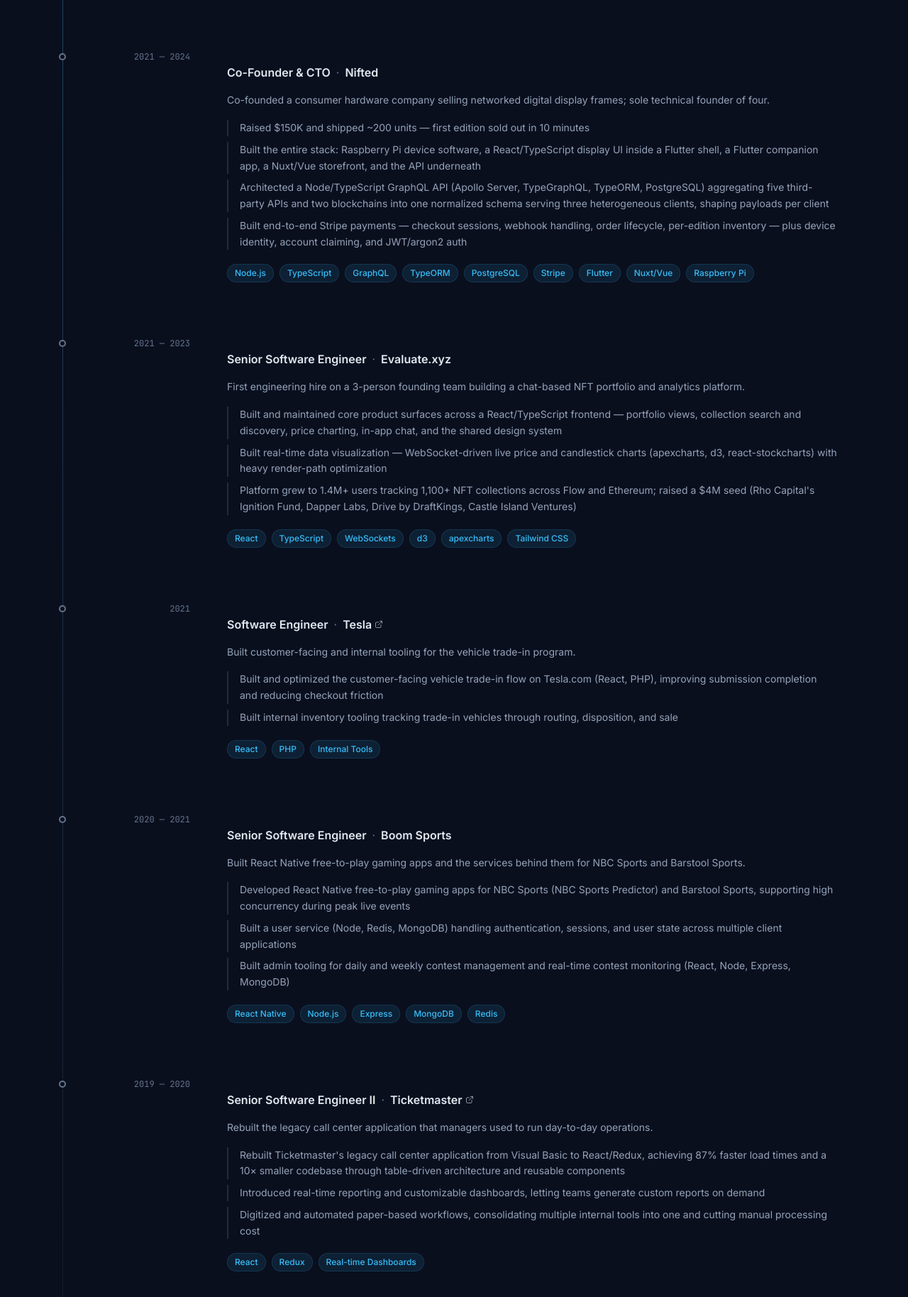
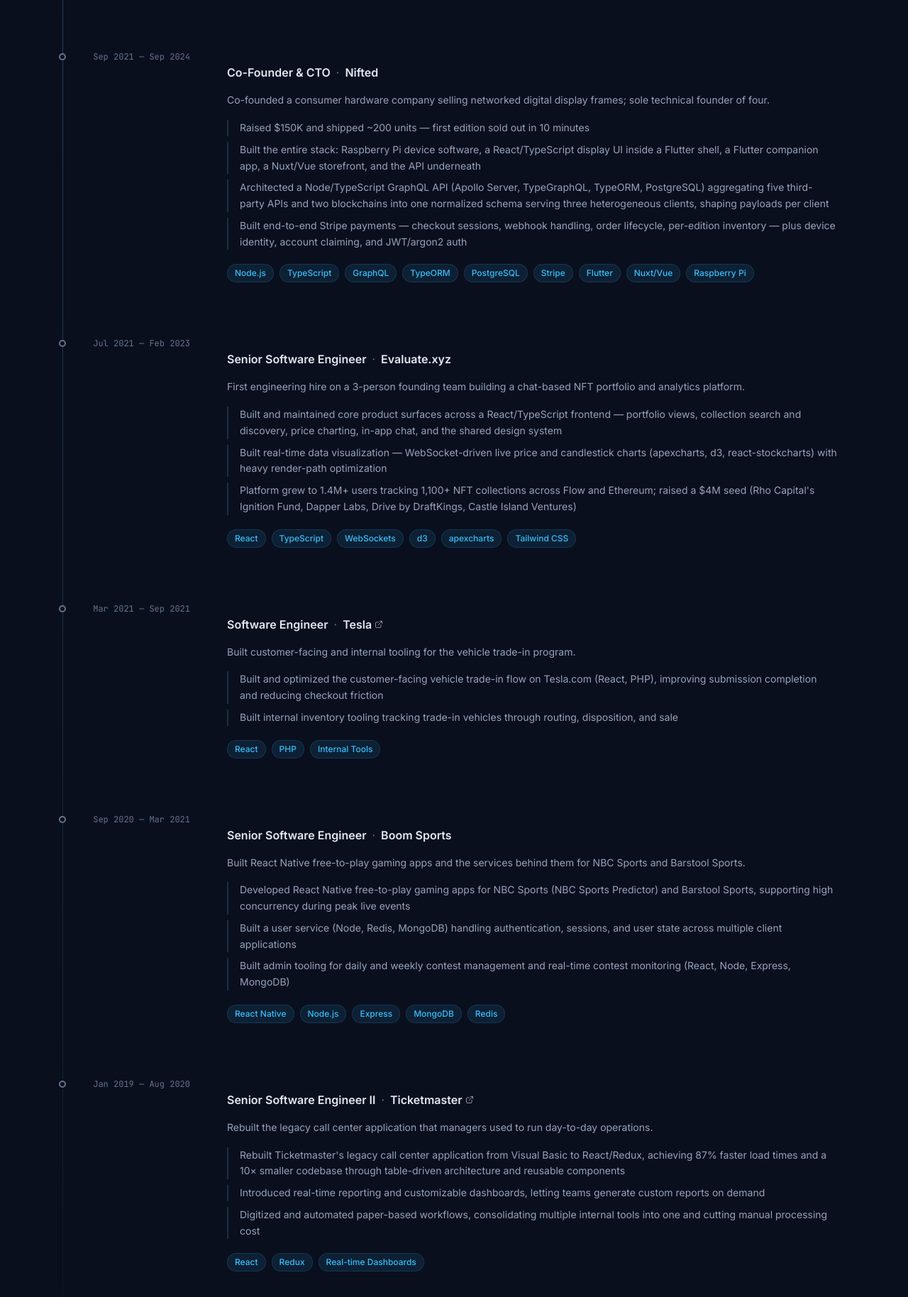
Before and after one commit to raymondflores/raymondflores.github.io, a Next.js app: page / in a window 1280 px wide. Shown: the part 1758-3586 px from the top of the page at 71% size. Built offline with nearby package versions, Linux system fonts and the light colour scheme.

Commit message:
chore: match experience jobs and dates to the 2026 resume
- Remove the Justuno role, which is not on the new resume
- Switch every period to the resume's month precision

```diff
--- a/components/experience.tsx
+++ b/components/experience.tsx
@@ -12,7 +12,7 @@
 
 const experiences: ExperienceItem[] = [
   {
-    period: "2023 — Present",
+    period: "Mar 2023 — Present",
     title: "Senior Software Engineer",
     company: "Caesars Sportsbook",
     companyUrl: "https://www.caesars.com/sportsbook-and-casino",
@@ -40,7 +40,7 @@
     ],
   },
   {
-    period: "2021 — 2024",
+    period: "Sep 2021 — Sep 2024",
     title: "Co-Founder & CTO",
     company: "Nifted",
     description:
@@ -64,7 +64,7 @@
     ],
   },
   {
-    period: "2021 — 2023",
+    period: "Jul 2021 — Feb 2023",
     title: "Senior Software Engineer",
     company: "Evaluate.xyz",
     description:
@@ -84,7 +84,7 @@
     ],
   },
   {
-    period: "2021",
+    period: "Mar 2021 — Sep 2021",
     title: "Software Engineer",
     company: "Tesla",
     companyUrl: "https://www.tesla.com",
@@ -97,7 +97,7 @@
     technologies: ["React", "PHP", "Internal Tools"],
   },
   {
-    period: "2020 — 2021",
+    period: "Sep 2020 — Mar 2021",
     title: "Senior Software Engineer",
     company: "Boom Sports",
     description:
@@ -110,7 +110,7 @@
     technologies: ["React Native", "Node.js", "Express", "MongoDB", "Redis"],
   },
   {
-    period: "2019 — 2020",
+    period: "Jan 2019 — Aug 2020",
     title: "Senior Software Engineer II",
     company: "Ticketmaster",
     companyUrl: "https://www.ticketmaster.com",
@@ -124,27 +124,7 @@
     technologies: ["React", "Redux", "Real-time Dashboards"],
   },
   {
-    period: "2018 — 2019",
-    title: "Senior Backend Engineer",
-    company: "Justuno",
-    description:
-      "Built platform integrations and backend services for the e-commerce conversion platform.",
-    highlights: [
-      "Built an OAuth 2.0 authorization server enabling third-party applications to authenticate against the platform",
-      "Built a push notification service (Node/Express, PostgreSQL) with a client-facing React dashboard",
-      "Built Shopify, BigCommerce, and Cloudflare integrations, increasing platform adoption and daily installs; automated browser and unit testing (Selenium, Nightwatch, Mocha, Chai)",
-    ],
-    technologies: [
-      "Node.js",
-      "Express",
-      "PostgreSQL",
-      "OAuth 2.0",
-      "Shopify",
-      "BigCommerce",
-    ],
-  },
-  {
-    period: "2016 — 2019",
+    period: "Oct 2016 — Jan 2019",
     title: "Co-Founder & CTO",
     company: "PokerSports",
     description:
```
